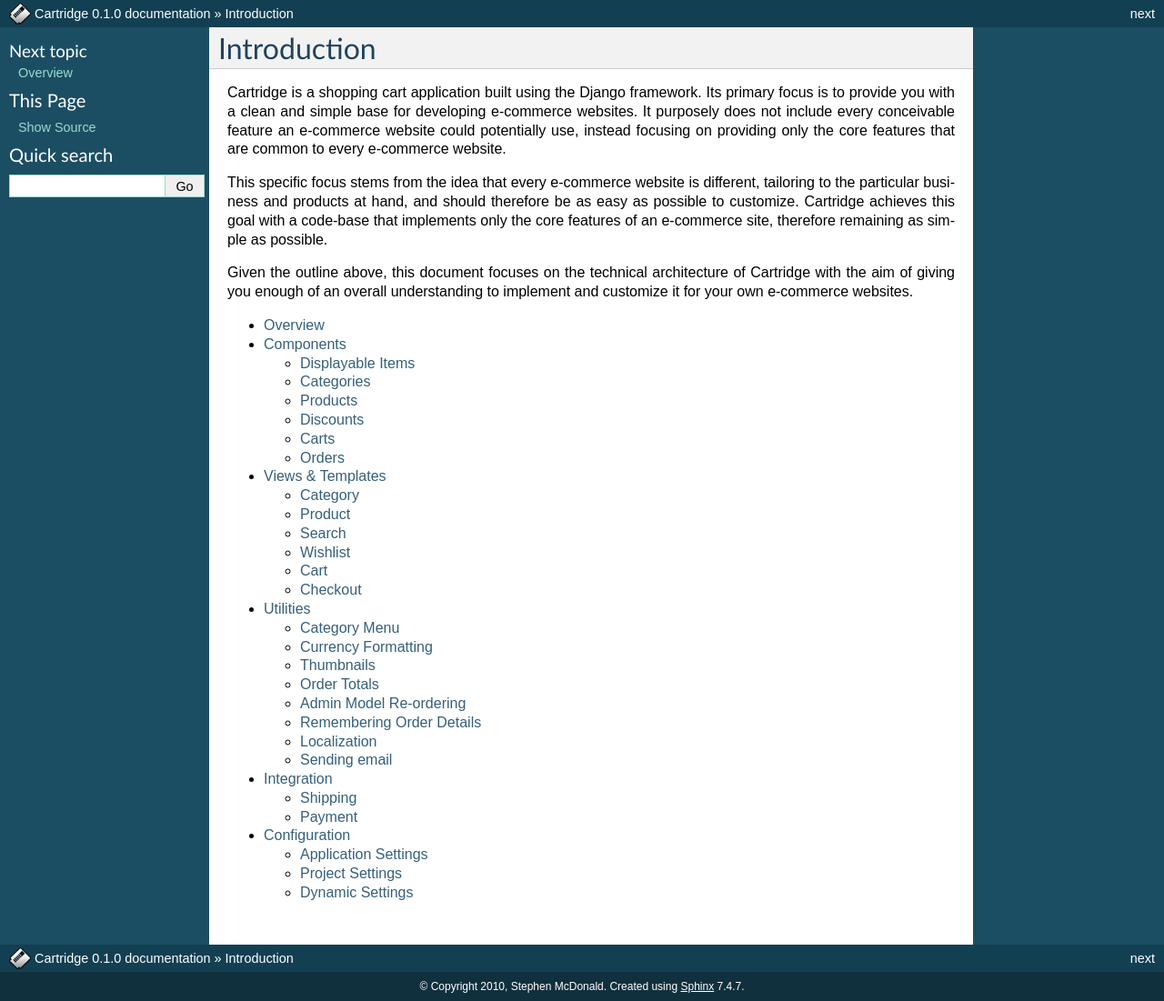
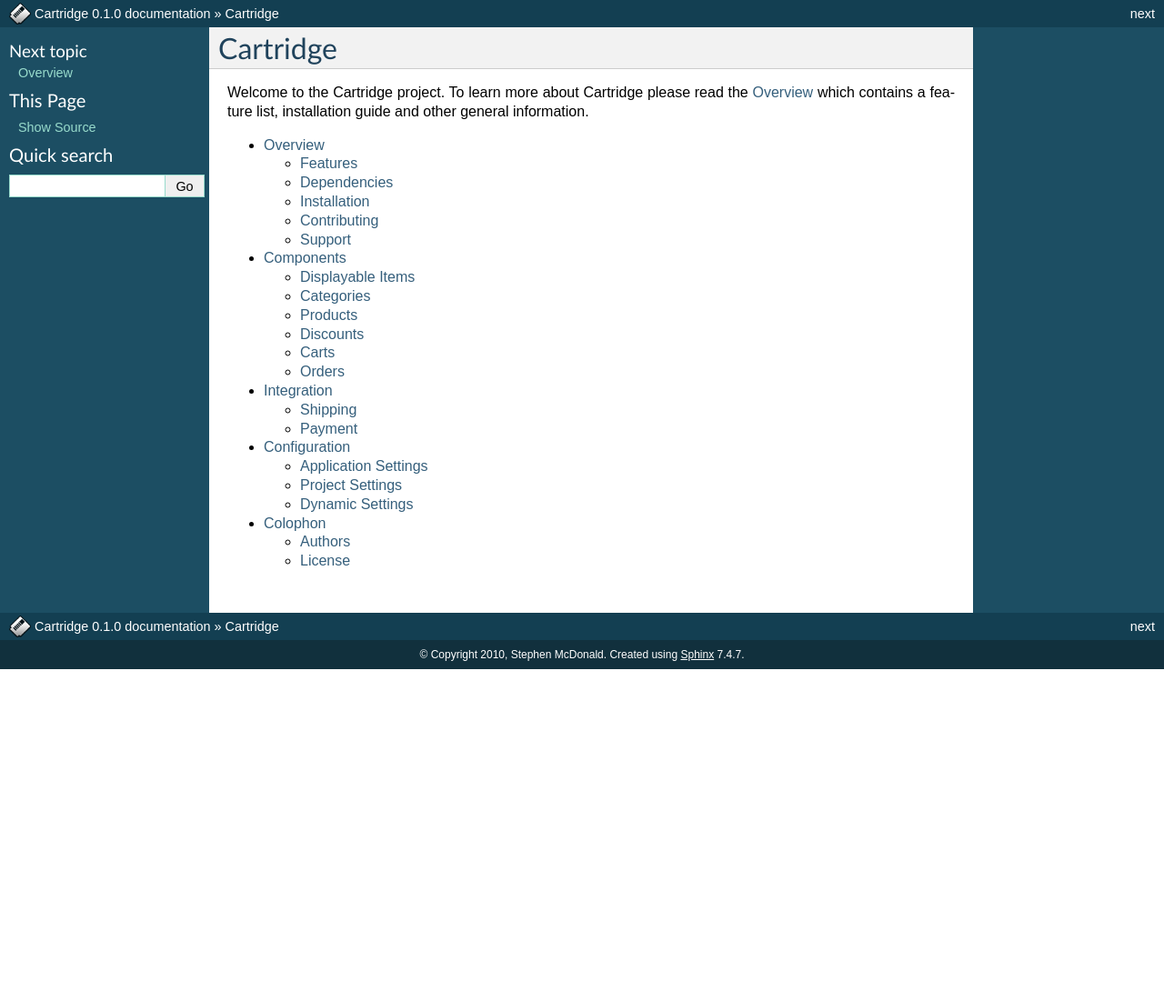
Before and after one commit to stephenmcd/cartridge, a Sphinx documentation site: the page built from docs/index.rst, in a window 1280 px wide. Shown: the whole page at 91% size. Built offline with Sphinx 7.4.7, drawn with Linux system fonts in a browser that asks for light colours; after the commit the page ends 900 px from its top, so only the background shows below that.

Commit message:
Reorganize docs.

```diff
--- /dev/null
+++ b/docs/colophon.rst
@@ -0,0 +1,13 @@
+========
+Colophon
+========
+
+Authors
+=======
+
+.. include:: ../AUTHORS
+
+License
+=======
+
+.. include:: ../LICENSE
--- a/docs/configuration.rst
+++ b/docs/configuration.rst
@@ -1,156 +1,197 @@
 .. _ref-configuration:
 
+=============
 Configuration
 =============
 
-The following section lists each of the settings that can be configured within Cartridge. All settings are contained in the ``shop.settings`` module.
+The following section lists each of the settings that can be configured
+within Cartridge. All settings are contained in the
+``cartridge.shop.settings`` module.
 
 Application Settings
---------------------
+====================
 
-The following settings are specific to Cartridge and can mostly be overriden in your project's ``settings`` module using the convention ``SHOP_SETTING_NAME``, for example the following convention is generally used within ``shop.settings``::
+The following settings are specific to Cartridge and can mostly be
+overriden in your project's ``settings`` module using the convention
+``SHOP_SETTING_NAME``, for example the following convention is generally
+used within ``shop.settings``::
 
     from django.conf import settings
 
     CART_EXPIRY_MINUTES = getattr(settings, "SHOP_CART_EXPIRY_MINUTES", 30)
 
 CARD_TYPES
-^^^^^^^^^^
+----------
 
 Default: ``("Mastercard", "Visa", "Diners", "Amex")``
 
 A sequence of available credit card types for payment.
 
 CART_EXPIRY_MINUTES
-^^^^^^^^^^^^^^^^^^^
+-------------------
 
 Default: ``30``
 
-The number of minutes of inactivity for carIf set to ``True``, ts until they're abandoned
+The number of minutes of inactivity for carIf set to ``True``, ts until
+they're abandoned
 
 CHECKOUT_ACCOUNT_ENABLED
-^^^^^^^^^^^^^^^^^^^^^^^^
+------------------------
 
 Default: ``True``
 
-If set to ``True``, links to creating an account and logging in will be available for linking orders to an account and pre-populating the order form with the user's details from their previous order.
+If set to ``True``, links to creating an account and logging in will be
+available for linking orders to an account and pre-populating the order
+form with the user's details from their previous order.
 
 CHECKOUT_ACCOUNT_REQUIRED
-^^^^^^^^^^^^^^^^^^^^^^^^^
+-------------------------
 
 Default: ``False``
 
-If set to ``True``, creating an account and logging in is required to place an order. In this case the ``CHECKOUT_ACCOUNT_ENABLED`` setting is forced to ``True``.
+If set to ``True``, creating an account and logging in is required to place
+an order. In this case the ``CHECKOUT_ACCOUNT_ENABLED`` setting is forced
+to ``True``.
 
 CHECKOUT_STEPS_SPLIT
-^^^^^^^^^^^^^^^^^^^^
+--------------------
 
 Default: ``True``
 
-If set to ``True``, the checkout process is split into separate steps. The first step provides a form for entering billing and shipping details, while the second step provides a form for entering payment details. If set to ``False``, a single form for entering all order information is provided.
+If set to ``True``, the checkout process is split into separate steps.
+The first step provides a form for entering billing and shipping details,
+while the second step provides a form for entering payment details. If set
+to ``False``, a single form for entering all order information is provided.
 
 CHECKOUT_STEPS_CONFIRMATION
-^^^^^^^^^^^^^^^^^^^^^^^^^^^
+---------------------------
 
 Default: ``True``
 
-If set to ``True``, the final step of the checkout process is a confirmation screen that displays all order information before payment is made.
+If set to ``True``, the final step of the checkout process is a
+confirmation screen that displays all order information before payment
+is made.
 
 CHECKOUT_ACCOUNT_ENABLED
-^^^^^^^^^^^^^^^^^^^^^^^^
+------------------------
 
 Default: ``True``
 
 CURRENCY_LOCALE
-^^^^^^^^^^^^^^^
+---------------
 
 Default: ``""`` (Empty string)
 
-Controls the formatting of monetary values accord to the POSIX locale specified. Consult the Python docs for the standard ``locale`` module for more information.
+Controls the formatting of monetary values accord to the POSIX locale
+specified. Consult the Python docs for the standard ``locale`` module for
+more information.
 
 FORCE_HOST
-^^^^^^^^^^
+----------
 
 Default: None
 
-If a host name is given, all URLs will be redirected to this host name if accessed by a different host name. This ensures the correct host name matching your SSL certificate is used.
+If a host name is given, all URLs will be redirected to this host name if
+accessed by a different host name. This ensures the correct host name
+matching your SSL certificate is used.
 
 FORCE_SSL_VIEWS
-^^^^^^^^^^^^^^^
+---------------
 
 Default: ``("shop_checkout", "shop_complete", "shop_account")``
 
-A sequence of view names that when accessed will be redirected to HTTPS for if ``SSL_ENABLED`` is set to ``True``.
+A sequence of view names that when accessed will be redirected to HTTPS
+for if ``SSL_ENABLED`` is set to ``True``.
 
 ORDER_FROM_EMAIL
-^^^^^^^^^^^^^^^^
+----------------
 
 Default: ``"do_not_reply@%s" % socket.gethostname()``
 
 The email address that order receipts should be emailed from.
 
 ORDER_STATUS_CHOICES
-^^^^^^^^^^^^^^^^^^^^
+--------------------
 
 Default: ``((1, _("Unprocessed")), (2, _("Processed")))``
 
 Choices for the ``Order.status`` field. The first status is used as the default.
 
 PER_PAGE_CATEGORY
-^^^^^^^^^^^^^^^^^
+-----------------
 
 Default ``10``
 
 The number of products to display per page for a category.
 
 PER_PAGE_SEARCH
-^^^^^^^^^^^^^^^
+---------------
 
 Default ``10``
 
 The number of products to display per page for search results.
 
 MAX_PAGING_LINKS
-^^^^^^^^^^^^^^^^^^^^^^^
+-----------------------
 
 Default ``15``
 
 The maximum number of paging links to show.
 
 PRODUCT_SORT_OPTIONS
-^^^^^^^^^^^^^^^^^^^^
+--------------------
 
-Default ``(_("Relevance"), None), (_("Least expensive"), "unit_price"), (_("Most expensive"), "-unit_price"), (_("Recently added"), "-date_added"))``
+Default ``(_("Relevance"), None), (_("Least expensive"), "unit_price"),
+(_("Most expensive"), "-unit_price"), (_("Recently added"), "-date_added"))``
 
-A sequence of description and fields with their directions as pairs defining the options available for sorting a list of products when viewing a category or search results.
+A sequence of description and fields with their directions as pairs defining
+the options available for sorting a list of products when viewing a category
+or search results.
 
 SSL_ENABLED
-^^^^^^^^^^^
+-----------
 
 Default: ``not settings.DEBUG``
 
-If set to ``True``, HTTPS will be redirected to for the views listed in ``FORCE_SSL_VIEWS``.
+If set to ``True``, HTTPS will be redirected to for the views listed in
+``FORCE_SSL_VIEWS``.
 
 Project Settings
-----------------
+================
 
-The following settings are provided by Cartridge but are not specific to Cartridge and are applicable to an entire project. Unlike the settings above, these settings do not require the ``SHOP_`` prefix and their exact name can be used in your project's ``settings`` module when overriding them.
+The following settings are provided by Cartridge but are not specific to
+Cartridge and are applicable to an entire project. Unlike the settings above,
+these settings do not require the ``SHOP_`` prefix and their exact name can
+be used in your project's ``settings`` module when overriding them.
 
 ADMIN_REORDER
-^^^^^^^^^^^^^
+-------------
 
-Default: ``(("shop", ("Category", "Product", "ProductOption", "Sale", "DiscountCode", "Order")),)``
+Default: ``(("shop", ("Category", "Product", "ProductOption", "Sale",
+"DiscountCode", "Order")),)``
 
-A tuple of two-item tuples, each containing an application name and a tuple of model names belonging to the application. The listing of applications and models in the admin will be displayed in the same order as given in this setting. If you override ``ADMIN_REORDER`` in your project's ``settings`` module without specifying the ``shop`` application, the above default will be combined with your custom setting.
+A tuple of two-item tuples, each containing an application name and a tuple
+of model names belonging to the application. The listing of applications and
+models in the admin will be displayed in the same order as given in this
+setting. If you override ``ADMIN_REORDER`` in your project's ``settings``
+module without specifying the ``shop`` application, the above default will
+be combined with your custom setting.
 
 Dynamic Settings
-----------------
+================
 
-The following settings are dynamically configured and are not meant to be manually specified.
+The following settings are dynamically configured and are not meant to be
+manually specified.
 
 LOGIN_URL
-^^^^^^^^^
+---------
 
-Default: The URL named ``shop_account`` in ``shop.urls``, ``/shop/account/`` by default.
+Default: The URL named ``shop_account`` in ``shop.urls``, ``/shop/account/``
+by default.
 
-The login URL that will be used for account integration with Cartridge. Since the Django ``settings`` module has a default ``LOGIN_URL``, this or the value set for it in your project's ``settings`` module is tested to ensure it resolves to a view, otherwise falling back to the login view provided by Cartridge. This allows the project or other installed apps to control the login view.
+The login URL that will be used for account integration with Cartridge.
+Since the Django ``settings`` module has a default ``LOGIN_URL``, this or
+the value set for it in your project's ``settings`` module is tested to
+ensure it resolves to a view, otherwise falling back to the login view
+provided by Cartridge. This allows the project or other installed apps to
+control the login view.
--- a/docs/index.rst
+++ b/docs/index.rst
@@ -1,19 +1,16 @@
+=========
+Cartridge
+=========
 
-Introduction
-============
-
-Cartridge is a shopping cart application built using the Django framework. Its primary focus is to provide you with a clean and simple base for developing e-commerce websites. It purposely does not include every conceivable feature an e-commerce website could potentially use, instead focusing on providing only the core features that are common to every e-commerce website.
-
-This specific focus stems from the idea that every e-commerce website is different, tailoring to the particular business and products at hand, and should therefore be as easy as possible to customize. Cartridge achieves this goal with a code-base that implements only the core features of an e-commerce site, therefore remaining as simple as possible.
-
-Given the outline above, this document focuses on the technical architecture of Cartridge with the aim of giving you enough of an overall understanding to implement and customize it for your own e-commerce websites.
+Welcome to the Cartridge project. To learn more about Cartridge please read
+the :doc:`overview` which contains a feature list, installation guide and
+other general information.
 
 .. toctree::
 	:maxdepth: 2
 
 	overview
 	components
-	views_and_templates
-	utilities
 	integration
 	configuration
+	colophon
--- a/docs/integration.rst
+++ b/docs/integration.rst
@@ -1,12 +1,15 @@
 .. _ref-integration:
 
+===========
 Integration
 ===========
 
-The following section describes the ``shop.chaeckout`` module where integration can be implemented around both shipping calculation and payment gateways.
+The following section describes the ``cartridge.shop.checkout`` module where
+integration can be implemented around both shipping calculation and payment
+gateways.
 
 Shipping
---------
+========
 
 Payment
--------
+=======
--- a/docs/overview.rst
+++ b/docs/overview.rst
@@ -1,6 +1 @@
-Overview
---------
-
-Cartridge is contained entirely within a single reusable Django application named ``shop``. It aims to follow standard Django idioms with models contained in ``shop.models``, views contained in ``shop.views`` and so forth.
-
-Several non-standard modules are provided such as ``shop.utils``, which is discussed in the section :ref:`ref-utilities` and ``shop.checkout``, which is discussed in the section :ref:`ref-integration`. Several admin templates are overriden which can be found under ``shop.templates.admin`` and all template tags are provided under the module ``shop.templatetags.shop_tags``.
+.. include:: ../README.rst
--- a/docs/utilities.rst
+++ /dev/null
@@ -1,30 +0,0 @@
-.. _ref-utilities:
-
-Utilities
-=========
-
-The following section describes various utilities and mostly describes the Django template tags used as well as functions in the shop.utils module.
-
-Category Menu
--------------
-
-Currency Formatting
--------------------
-
-Thumbnails
-----------
-
-Order Totals
-------------
-
-Admin Model Re-ordering
------------------------
-
-Remembering Order Details
--------------------------
-
-Localization
-------------
-
-Sending email
--------------
--- a/docs/views_and_templates.rst
+++ /dev/null
@@ -1,22 +0,0 @@
-Views & Templates
-=================
-
-The following section describes the front-end website pages and mostly describes the Django view functions and templates used.
-
-Category
---------
-
-Product
--------
-
-Search
-------
-
-Wishlist
---------
-
-Cart
-----
-
-Checkout
---------
```
Also changed, not shown: docs/components.rst (+15 -14 lines), 4 other files.
